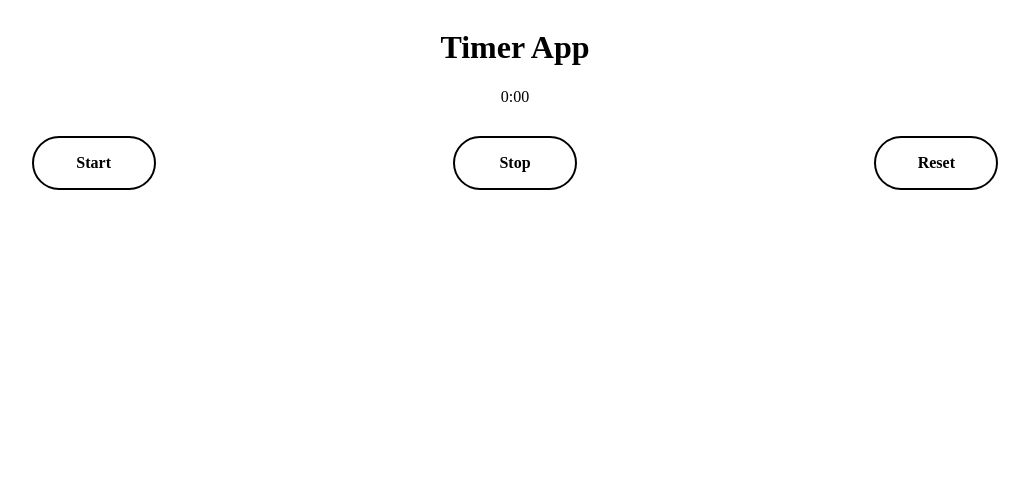
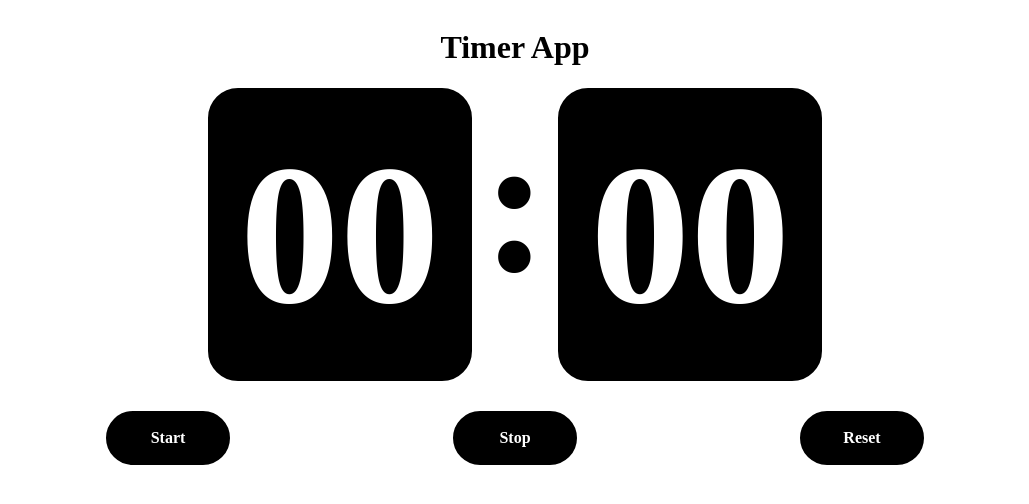
Before and after one commit to EhsanShakil/Timer-App, a React (Create React App) app: page / in a window 1280 px wide. Shown: the top 504 px of the page, without its empty margins (125-1154 px from the left). Built offline with nearby package versions, Linux system fonts and the light colour scheme.

Commit message:
Updating CSS

```diff
--- a/src/Components/Timer/Timer.css
+++ b/src/Components/Timer/Timer.css
@@ -6,10 +6,36 @@
   display: flex;
   justify-content: center;
   margin-bottom: 30px;
+  font-weight: bold;
+  font-size: 200px;
 }
 .buttons {
   display: flex;
   flex-direction: row;
-  justify-content: space-around;
+  justify-content: space-evenly;
   flex-wrap: wrap;
 }
+.minutes {
+  margin-right: 10px;
+  border: 2px solid black;
+  padding: 30px;
+  border-radius: 30px;
+  background-color: black;
+  color: white;
+  transition: 1s;
+}
+.minutes:hover {
+  transform: scale(1.03);
+}
+.seconds {
+  margin-left: 10px;
+  border: 2px solid black;
+  padding: 30px;
+  border-radius: 30px;
+  background-color: black;
+  color: white;
+  transition: 1s;
+}
+.seconds:hover {
+  transform: scale(1.03);
+}
--- a/src/Components/Timer/Timer.tsx
+++ b/src/Components/Timer/Timer.tsx
@@ -16,7 +16,7 @@ const Timer = () => {
       if (seconds >= 0) {
         setSeconds(++seconds);
 
-        if (seconds === 10 % 0) {
+        if (seconds === 60) {
           setMinutes(++minutes);
           seconds = 0;
         }
@@ -37,7 +37,9 @@ const Timer = () => {
   return (
     <div className="container">
       <div className="display">
-        {minutes}:{seconds < 10 ? `0${seconds}` : seconds}
+        <div className="minutes">{minutes < 10 ? `0${minutes}` : minutes}</div>
+        <div className="collon">:</div>
+        <div className="seconds">{seconds < 10 ? `0${seconds}` : seconds}</div>
       </div>
       <div className="buttons">
         <TimerButton buttonAction={Start} buttonValue={"Start"} />
--- a/src/Components/TimerButton/TimerButton.css
+++ b/src/Components/TimerButton/TimerButton.css
@@ -4,4 +4,12 @@
   border-radius: 30px;
   font-weight: bold;
   cursor: pointer;
+  margin-bottom: 30px;
+  background-color: black;
+  color: white;
 }
+.buttonContainer:active {
+  background-color: #000000;
+  box-shadow: 0 5px #666;
+  transform: translateY(4px);
+}
```
